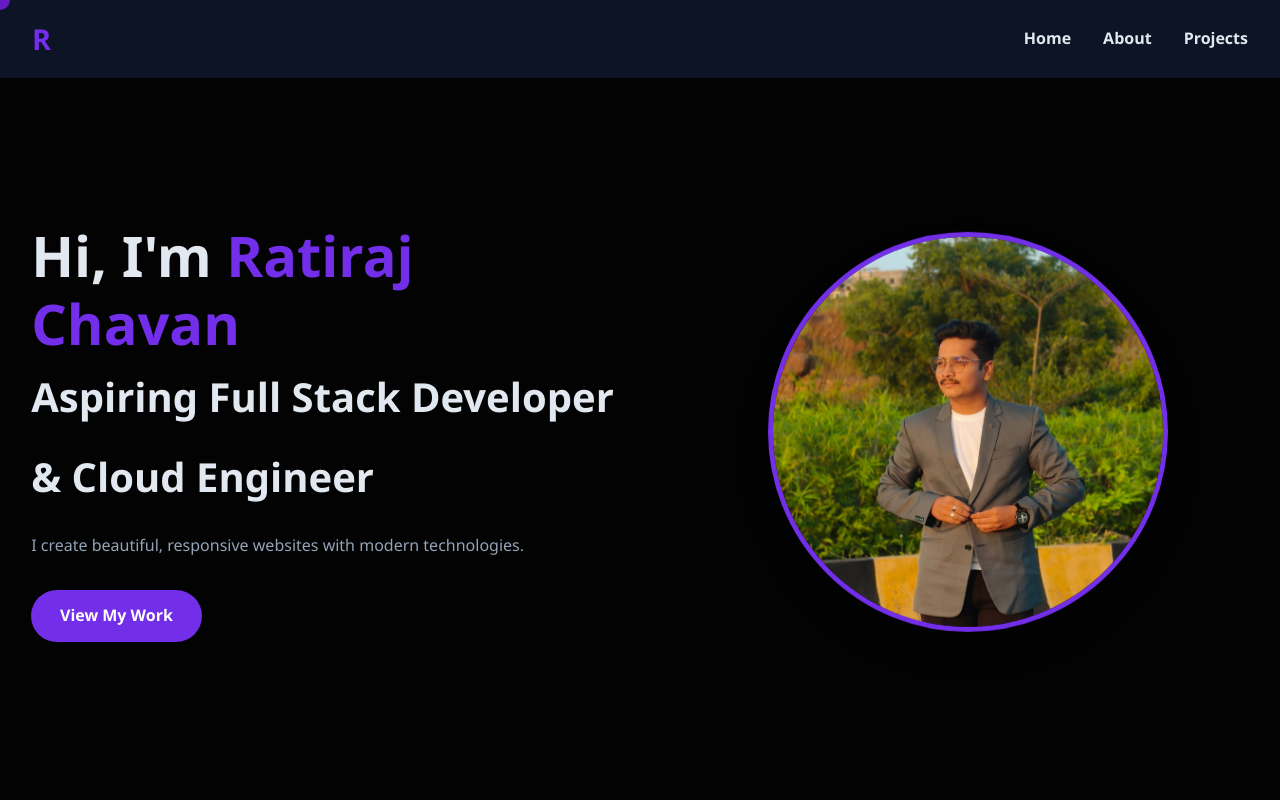
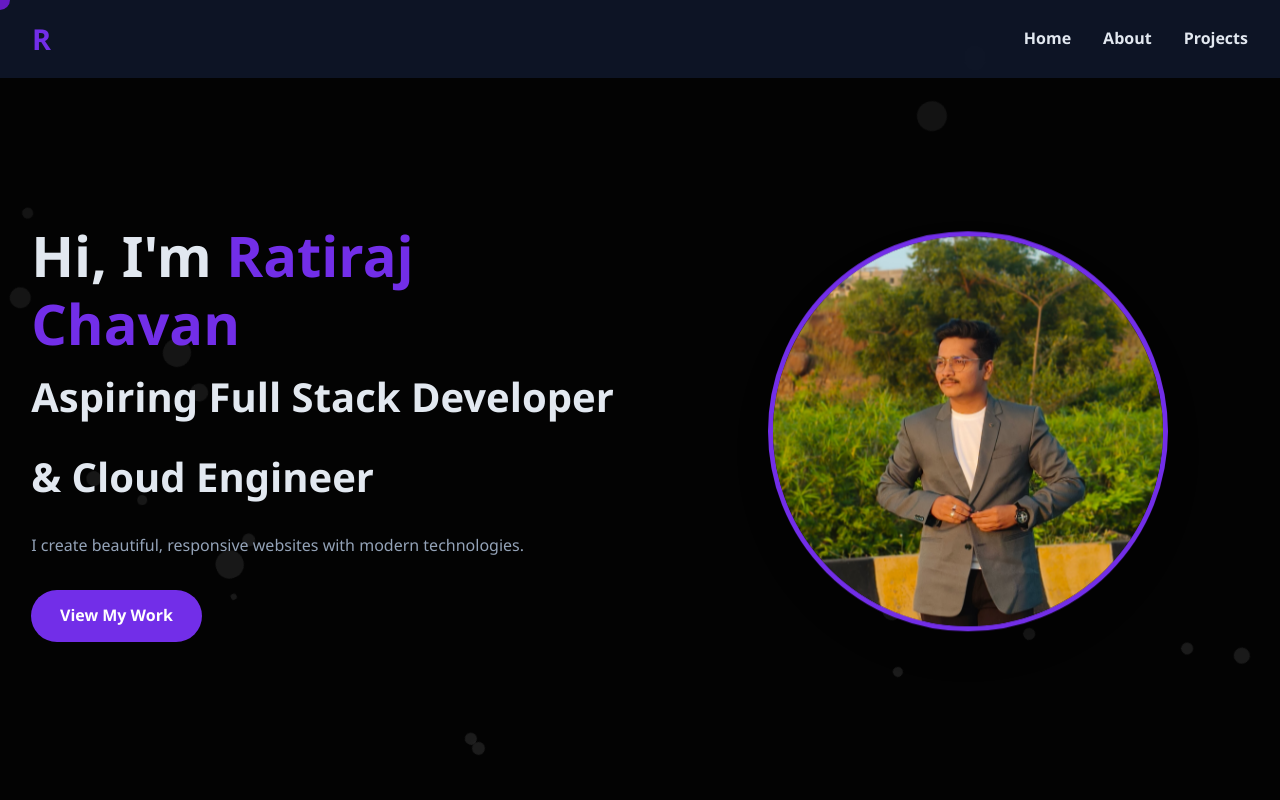
Before and after one commit to ratiraj-chavan/portfolio, a plain HTML site: page public/index.html in a window 1280 px wide. Shown: the top 800 px of the page. Drawn offline with Linux system fonts and the light colour scheme.

Commit message:
animation bg

```diff
--- a/public/index.html
+++ b/public/index.html
@@ -212,4 +212,3 @@
 </body>
 
 </html>
->>>>>>> 38e9d92 (new dark theme)
--- a/public/script.js
+++ b/public/script.js
@@ -134,3 +134,36 @@ document.addEventListener('DOMContentLoaded', function() {
         }
     });
 });
+
+// Create floating circles background
+function createFloatingCircles() {
+    const circlesContainer = document.createElement('div');
+    circlesContainer.className = 'bg-floating-circles';
+    document.body.prepend(circlesContainer);
+
+    // Number of circles
+    const circleCount = 25;
+
+    for (let i = 0; i < circleCount; i++) {
+        const circle = document.createElement('div');
+        circle.className = 'floating-circle';
+
+        // Random size between 5px and 30px
+        const size = Math.random() * 25 + 5;
+        circle.style.width = `${size}px`;
+        circle.style.height = `${size}px`;
+
+        // Random position
+        circle.style.left = `${Math.random() * 100}%`;
+
+        // Random animation duration between 10s and 20s
+        circle.style.animationDuration = `${Math.random() * 10 + 10}s`;
+
+        // Random delay
+        circle.style.animationDelay = `${Math.random() * 5}s`;
+
+        circlesContainer.appendChild(circle);
+    }
+}
+
+createFloatingCircles();
--- a/public/style.css
+++ b/public/style.css
@@ -227,7 +227,7 @@ nav {
     overflow: hidden;
     border: 5px solid var(--accent-color);
     box-shadow: 0 20px 30px rgba(0, 0, 0, 0.3);
-    animation: float 6s ease-in-out infinite;
+    animation: float 3s ease-in-out infinite;
 }
 
 .image-wrapper img {
@@ -525,3 +525,36 @@ nav {
         margin: 1rem auto;
     }
 }
+/* Background Floating Circles Animation */
+.bg-floating-circles {
+    position: fixed;
+    width: 100%;
+    height: 100%;
+    top: 0;
+    left: 0;
+    z-index: -1;
+    overflow: hidden;
+    pointer-events: none;
+}
+
+.floating-circle {
+    position: absolute;
+    bottom: -100px;
+    background: rgba(255, 255, 255, 0.1);
+    border-radius: 50%;
+    backdrop-filter: blur(2px);
+    animation: circle-float linear infinite;
+}
+
+@keyframes circle-float {
+    0% {
+        transform: translateY(0) rotate(0deg);
+        opacity: 1;
+        bottom: -100px;
+    }
+    100% {
+        transform: translateY(-100vh) rotate(360deg);
+        opacity: 0;
+        bottom: 100%;
+    }
+}
```
